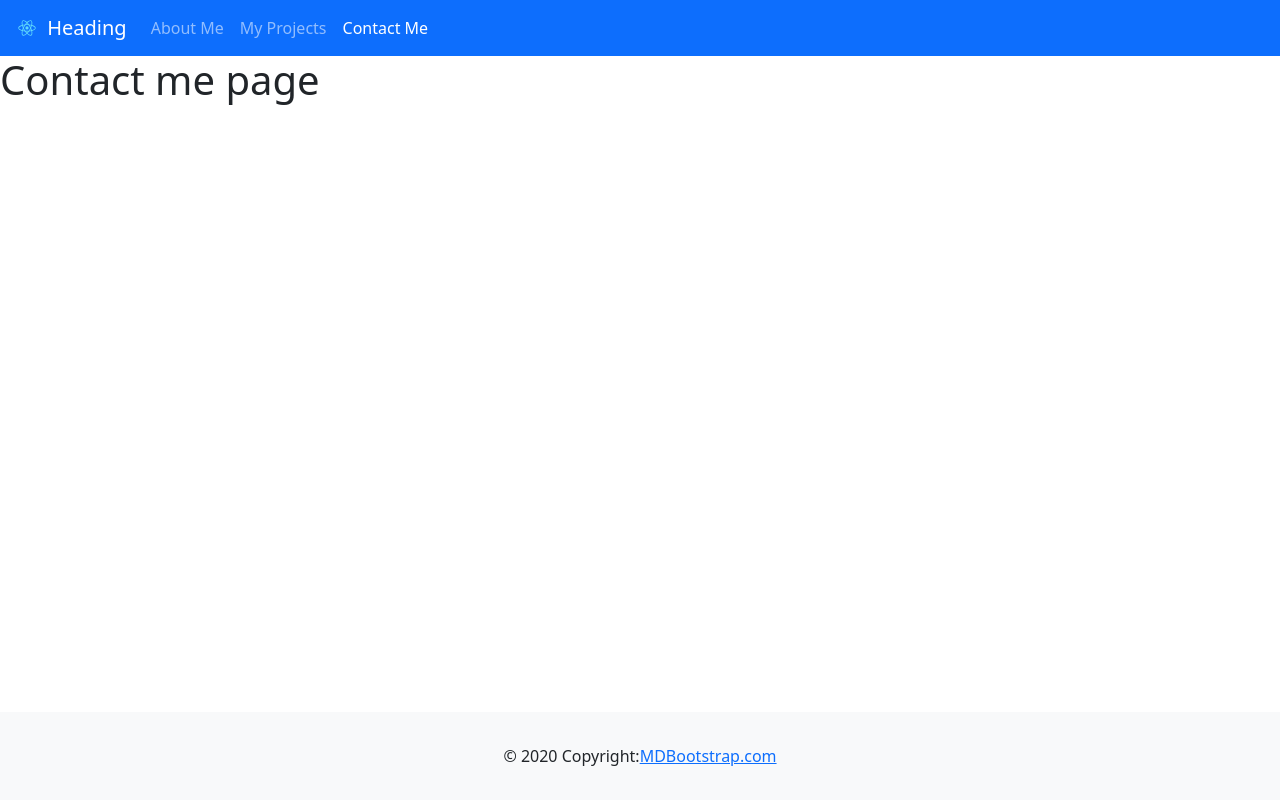
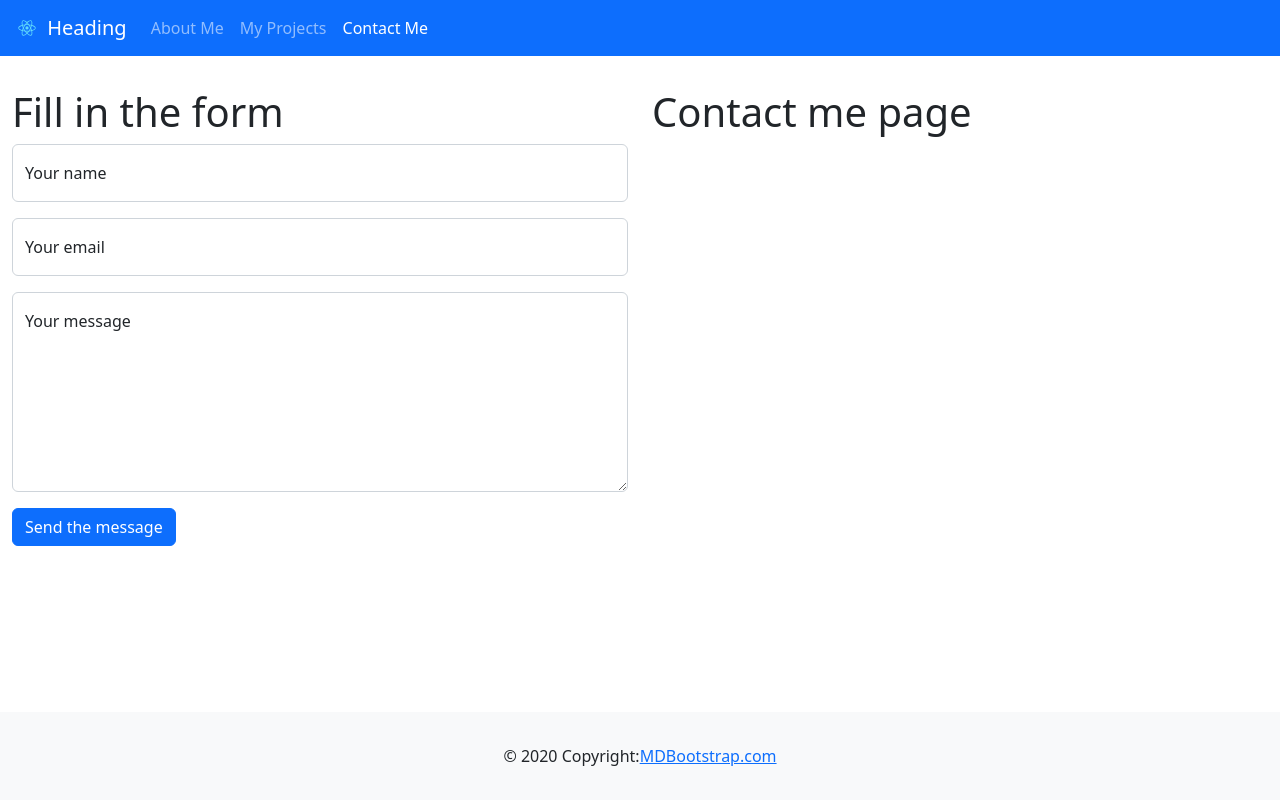
Before and after one commit to Berezovikov-A/profile-web-page, a React (Create React App) app: page /contact-me in a window 1280 px wide. Built offline with nearby package versions, Linux system fonts and the light colour scheme.

Commit message:
added basic form

```diff
--- a/src/AboutMe.jsx
+++ b/src/AboutMe.jsx
@@ -6,8 +6,7 @@ import { Container, Row, Col, Card, Image, Tab, Nav } from "react-bootstrap";
 export default function AboutMe() {
 
     return (
-        <div className="mt-4">
-            <Container fluid>
+        <Container fluid className="mt-4">
             <Row>
                 <Col sm={5} md={4} lg={3}>
                     <Card>
@@ -27,7 +26,6 @@ export default function AboutMe() {
                 </Col>
             </Row>
         </Container>
-       </div>
     );
 };
 
--- a/src/ContactMe.jsx
+++ b/src/ContactMe.jsx
@@ -1,3 +1,41 @@
+import { Container, Row, Col, Form, FloatingLabel, Button } from "react-bootstrap";
+
+
 export default function ContactMe() {
-    return <h1>Contact me page</h1>
-}
+    return (
+        <Container fluid className="mt-4">
+            <Row>
+                <Col sm={{order:'last'}}>
+                    <h1 className="mt-2">Contact me page</h1>
+                </Col>
+                <Col sm>
+                    <h1 className="mt-2">Fill in the form</h1>
+                    <ContactForm />
+                </Col>
+            </Row>
+        </Container>
+    );
+};
+
+const ContactForm = () => {
+
+    const handleSubmit = (event) => {
+        event.preventDefault();
+        alert('Message sent!');
+    }
+
+    return (
+        <Form onSubmit={handleSubmit}>
+            <FloatingLabel label="Your name" className="mb-3">
+                <Form.Control type="text" placeholder="Your name"/>
+            </FloatingLabel>
+            <FloatingLabel label="Your email" className="mb-3">
+                <Form.Control type="email" placeholder="Your email"/>
+            </FloatingLabel>
+            <FloatingLabel label="Your message" className="mb-3">
+                <Form.Control as="textarea" placeholder="Leave your message" style={{ height: "200px" }} />
+            </FloatingLabel>
+            <Button type="submit">Send the message</Button>
+        </Form>
+    );
+};
--- a/src/Projects.jsx
+++ b/src/Projects.jsx
@@ -1,8 +1,19 @@
+import { Container } from 'react-bootstrap';
 import Carousel from 'react-bootstrap/Carousel';
 import logo from './logo.svg';
 
 
 export default function Projects() {
+    return (
+        <Container fluid className='mt-4 border'>
+            <ProjectSlides />
+        </Container>
+    )
+}
+
+
+const ProjectSlides = () => {
+
     const carouselProps = [{
         children: "Slide1",
     },{
```
Lines whose indentation alone changed are shown as unchanged.
